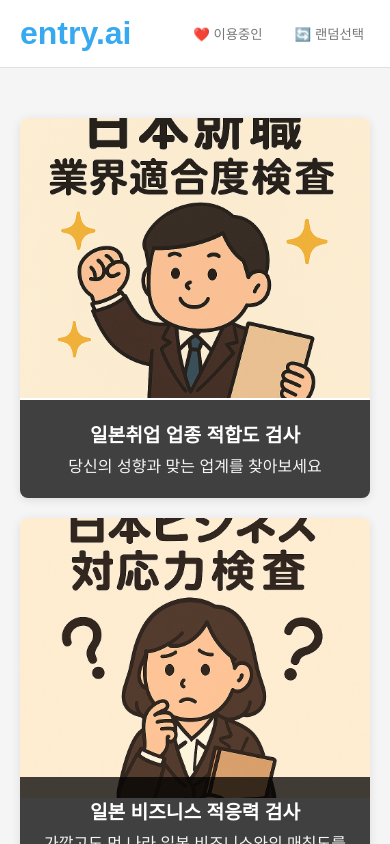
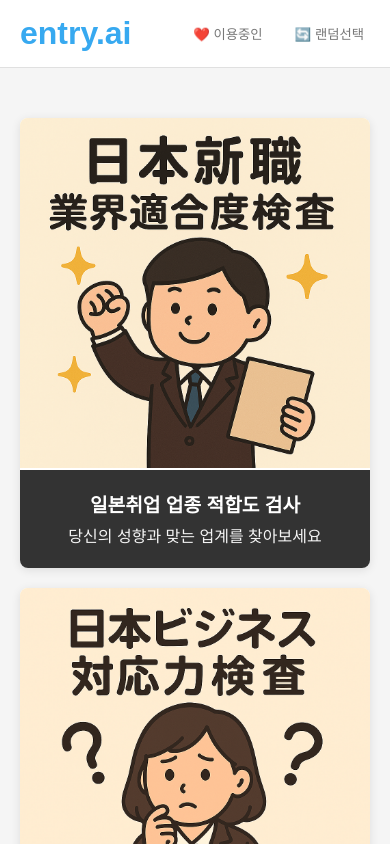
Before and after one commit to TeddyL1309/aptitude_jpn, a React (Create React App) app: page / in a window 390 px wide. Shown: the top 844 px of the page. Built offline with nearby package versions, Linux system fonts and the light colour scheme.

Commit message:
이미지 품질 및 비율 개선

```diff
--- a/src/App.css
+++ b/src/App.css
@@ -79,7 +79,7 @@ body {
   transition: transform 0.3s ease, box-shadow 0.3s ease;
   cursor: pointer;
   position: relative;
-  height: 350px;
+  height: 400px;
   display: flex;
   flex-direction: column;
 }
@@ -91,20 +91,22 @@ body {
 
 .test-card-image {
   width: 100%;
-  height: 250px;
-  background-size: cover;
+  height: 300px;
+  background-size: contain;
   background-position: center;
   background-repeat: no-repeat;
   position: absolute;
   top: 0;
   left: 0;
   background-color: #FFF8E5;
+  padding: 15px;
+  box-sizing: border-box;
 }
 
 .test-card-content {
   padding: 20px 15px;
   text-align: center;
-  background-color: rgba(0, 0, 0, 0.75);
+  background-color: rgba(0, 0, 0, 0.8);
   color: white;
   position: absolute;
   bottom: 0;
@@ -418,11 +420,11 @@ body {
   }
 
   .test-card {
-    height: 380px;
+    height: 450px;
   }
 
   .test-card-image {
-    height: 280px;
+    height: 350px;
   }
 
   .start-page h1 {
```
